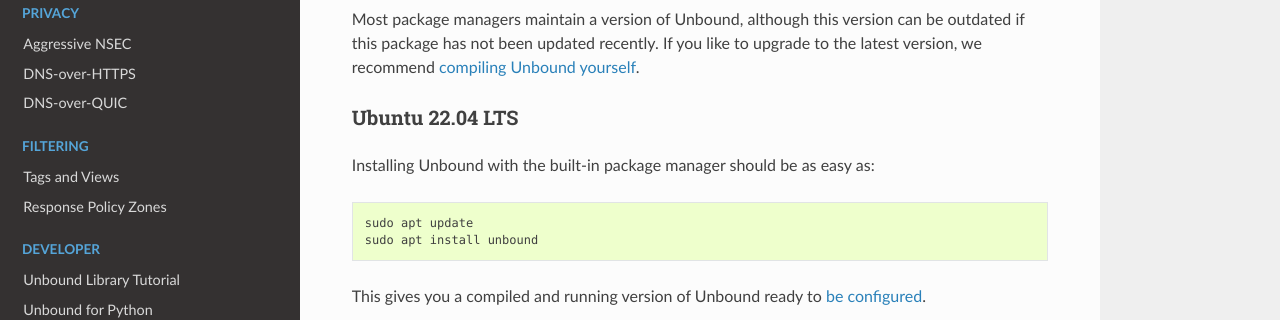
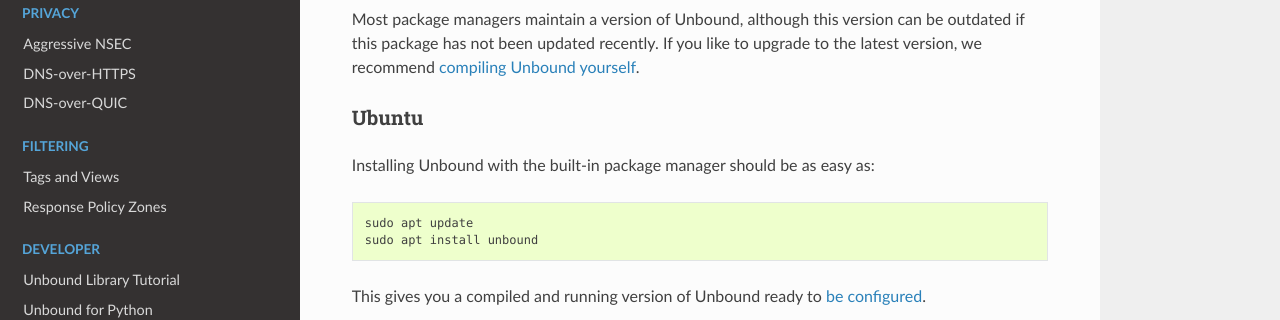
Before and after one commit to NLnetLabs/unbound-manual, a Sphinx documentation site: the page built from source/getting-started/installation.rst, in a window 1280 px wide and 900 px high. Shown: the part 448-768 px from the top of the window. Built offline with Sphinx 7.4.7 and the Read the Docs theme 3.1.0, drawn with Linux system fonts in a browser that asks for light colours.

Commit message:
Use just Ubuntu header

```diff
--- a/source/getting-started/installation.rst
+++ b/source/getting-started/installation.rst
@@ -21,8 +21,8 @@
 upgrade to the latest version, we recommend :ref:`compiling Unbound
 yourself<getting-started/installation:Building from source/Compiling>`.
 
-Ubuntu 22.04 LTS
-^^^^^^^^^^^^^^^^
+Ubuntu
+^^^^^^
 
 Installing Unbound with the built-in package manager should be as easy as:
 
```
